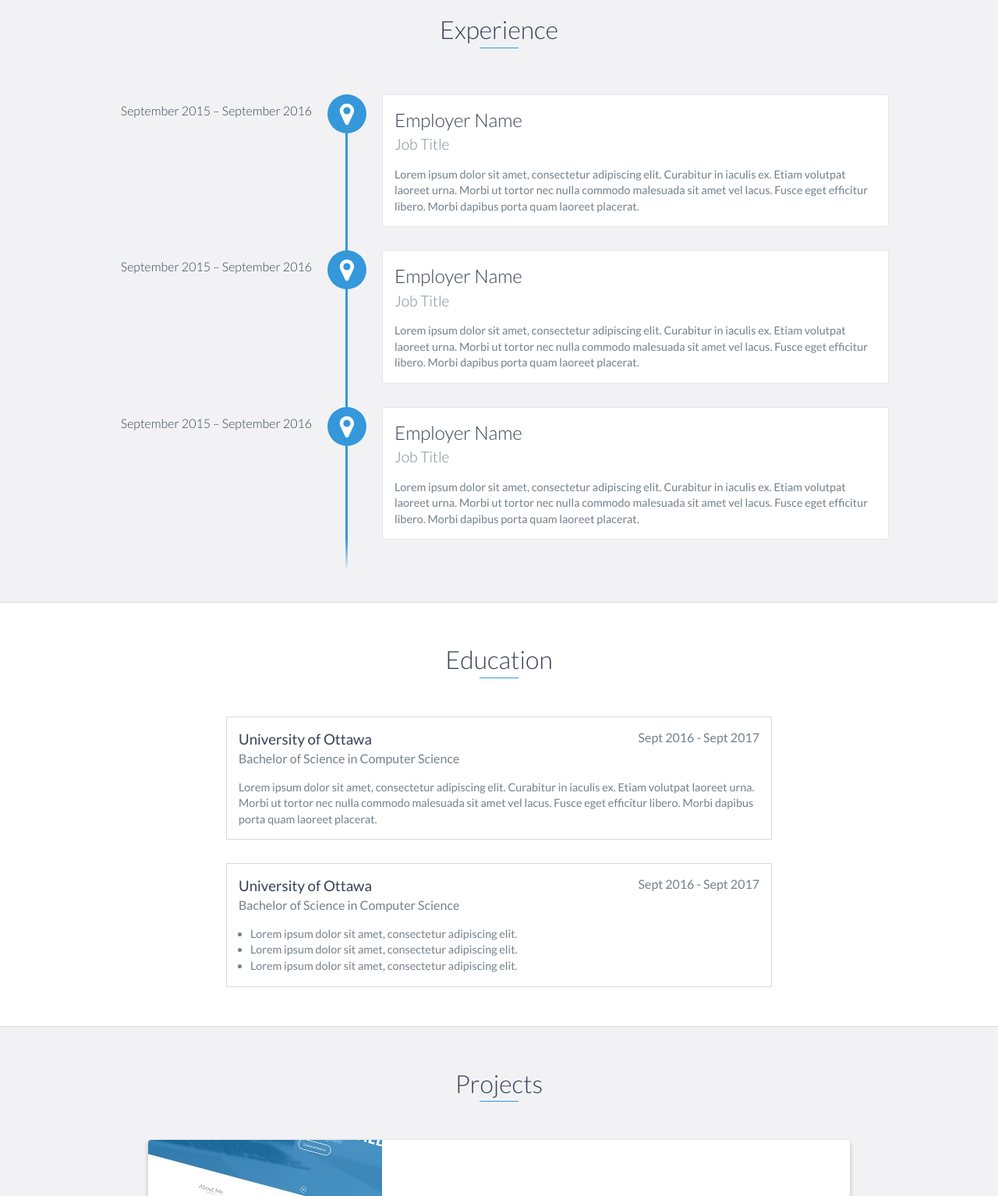
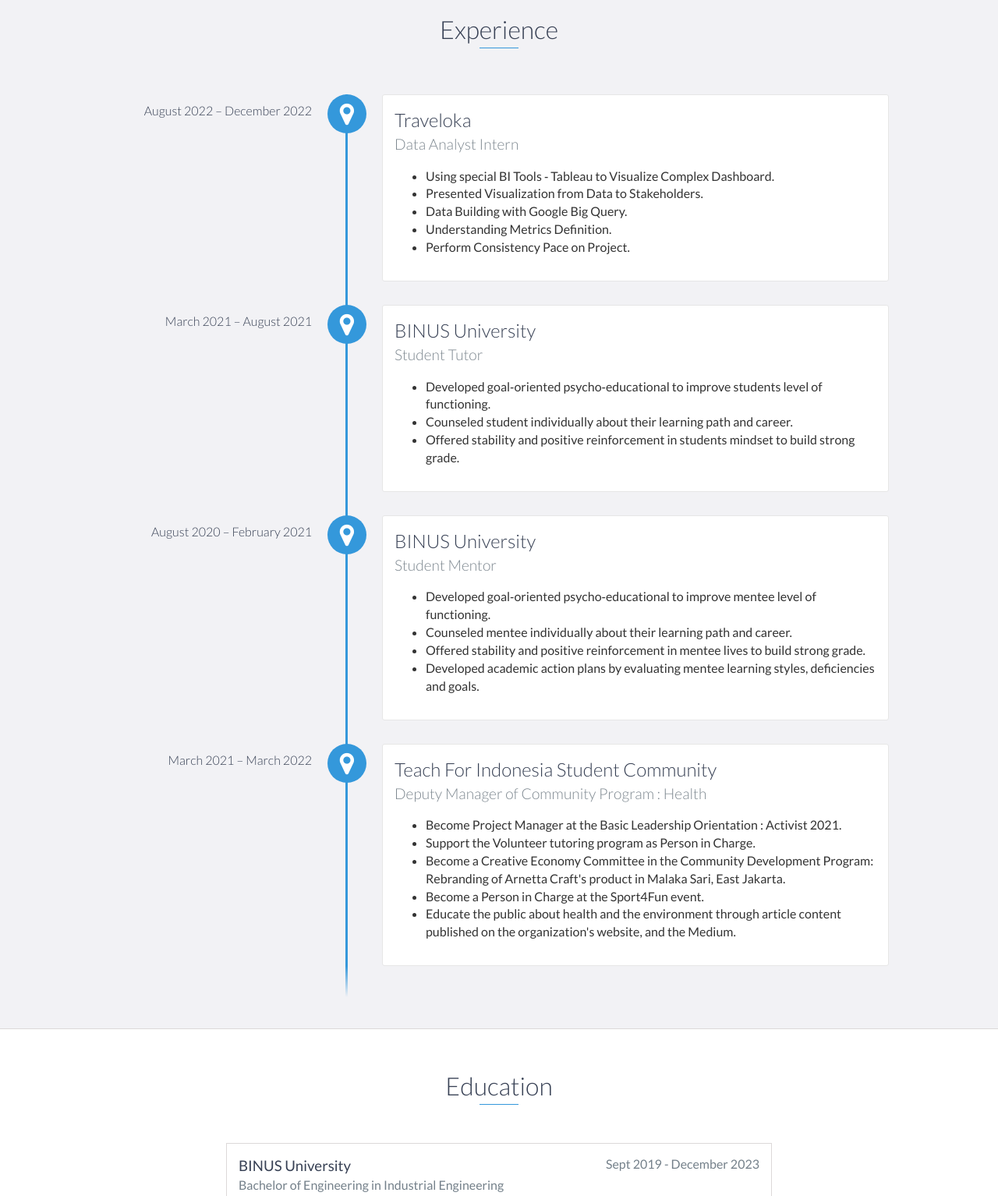
Before and after one commit to nikolasermando/portfolio, a website: page index.html in a window 1280 px wide. Shown: the part 1100-2634 px from the top of the page at 78% size. Drawn offline with nearby package versions, Linux system fonts and the light colour scheme.

Commit message:
Update Experience and Education Section

```diff
--- a/index.html
+++ b/index.html
@@ -86,28 +86,83 @@
     <div id="experience" class="background-alt">
         <h2 class="heading">Experience</h2>
         <div id="experience-timeline">
-            <div data-date="September 2015 – September 2016">
-                <h3>Employer Name</h3>
-                <h4>Job Title</h4>
-                <p>
-                    Lorem ipsum dolor sit amet, consectetur adipiscing elit. Curabitur in iaculis ex. Etiam volutpat laoreet urna. Morbi ut tortor nec nulla commodo malesuada sit amet vel lacus. Fusce eget efficitur libero. Morbi dapibus porta quam laoreet placerat.
-                </p>
+            <div data-date="August 2022 – December 2022">
+                <h3>Traveloka</h3>
+                <h4>Data Analyst Intern</h4>
+                <ul>
+                    <li>
+                        Using special BI Tools ‑ Tableau to Visualize Complex Dashboard.
+                    </li>
+                    <li>
+                        Presented Visualization from Data to Stakeholders.
+                    </li>
+                    <li>
+                        Data Building with Google Big Query.
+                    </li>
+                    <li>
+                        Understanding Metrics Definition.
+                    </li>
+                    <li>
+                        Perform Consistency Pace on Project.
+                    </li>
+                </ul>
             </div>
 
-            <div data-date="September 2015 – September 2016">
-                <h3>Employer Name</h3>
-                <h4>Job Title</h4>
-                <p>
-                    Lorem ipsum dolor sit amet, consectetur adipiscing elit. Curabitur in iaculis ex. Etiam volutpat laoreet urna. Morbi ut tortor nec nulla commodo malesuada sit amet vel lacus. Fusce eget efficitur libero. Morbi dapibus porta quam laoreet placerat.
-                </p>
+            <div data-date="March 2021 – August 2021">
+                <h3>BINUS University</h3>
+                <h4>Student Tutor</h4>
+                <ul>
+                    <li>
+                        Developed goal‑oriented psycho‑educational to improve students level of functioning.
+                    </li>
+                    <li>
+                        Counseled student individually about their learning path and career.
+                    </li>
+                    <li>
+                        Offered stability and positive reinforcement in students mindset to build strong grade.
+                    </li>
+                </ul>
             </div>
 
-            <div data-date="September 2015 – September 2016">
-                <h3>Employer Name</h3>
-                <h4>Job Title</h4>
-                <p>
-                    Lorem ipsum dolor sit amet, consectetur adipiscing elit. Curabitur in iaculis ex. Etiam volutpat laoreet urna. Morbi ut tortor nec nulla commodo malesuada sit amet vel lacus. Fusce eget efficitur libero. Morbi dapibus porta quam laoreet placerat.
-                </p>
+            <div data-date="August 2020 – February 2021">
+                <h3>BINUS University</h3>
+                <h4>Student Mentor</h4>
+                <ul>
+                    <li>
+                        Developed goal‑oriented psycho‑educational to improve mentee level of functioning.
+                    </li>
+                    <li>
+                        Counseled mentee individually about their learning path and career.
+                    </li>
+                    <li>
+                        Offered stability and positive reinforcement in mentee lives to build strong grade.
+                    </li>
+                    <li>
+                        Developed academic action plans by evaluating mentee learning styles, deficiencies and goals.
+                    </li>
+                </ul>
+            </div>
+
+            <div data-date="March 2021 – March 2022">
+                <h3>Teach For Indonesia Student Community</h3>
+                <h4>Deputy Manager of Community Program : Health</h4>
+                <ul>
+                    <li>
+                        Become Project Manager at the Basic Leadership Orientation : Activist 2021.
+                    </li>
+                    <li>
+                        Support the Volunteer tutoring program as Person in Charge.
+                    </li>
+                    <li>
+                        Become a Creative Economy Committee in the Community Development Program: Rebranding of Arnetta Craft's product in Malaka Sari, East Jakarta.
+                    </li>
+                    <li>
+                        Become a Person in Charge at the Sport4Fun event.
+                    </li>
+                    <li>
+                        Educate the public about health and the environment through article content published on the organization's website, and the Medium.
+                    </li>
+                </ul>
             </div>
         </div>
     </div>
@@ -116,28 +171,18 @@
     <div id="education">
         <h2 class="heading">Education</h2>
         <div class="education-block">
-            <h3>University of Ottawa</h3>
-            <span class="education-date">Sept 2016 - Sept 2017</span>
-            <h4>Bachelor of Science in Computer Science</h4>
-            <p>
-                Lorem ipsum dolor sit amet, consectetur adipiscing elit. Curabitur in iaculis ex. Etiam volutpat laoreet urna. Morbi ut tortor nec nulla commodo malesuada sit amet vel lacus. Fusce eget efficitur libero. Morbi dapibus porta quam laoreet placerat.
-            </p>
-        </div>
-        <!-- End .education-block -->
-
-        <div class="education-block">
-            <h3>University of Ottawa</h3>
-            <span class="education-date">Sept 2016 - Sept 2017</span>
-            <h4>Bachelor of Science in Computer Science</h4>
+            <h3>BINUS University</h3>
+            <span class="education-date">Sept 2019 - December 2023</span>
+            <h4>Bachelor of Engineering in Industrial Engineering</h4>
             <ul>
                 <li>
-                    Lorem ipsum dolor sit amet, consectetur adipiscing elit.
+                    Current Semester : 7
                 </li>
                 <li>
-                    Lorem ipsum dolor sit amet, consectetur adipiscing elit.
+                    GPA : 3.83
                 </li>
                 <li>
-                    Lorem ipsum dolor sit amet, consectetur adipiscing elit.
+                    Achievement : 2nd Place at Industrial Online Competition 2022.
                 </li>
             </ul>
         </div>
```
